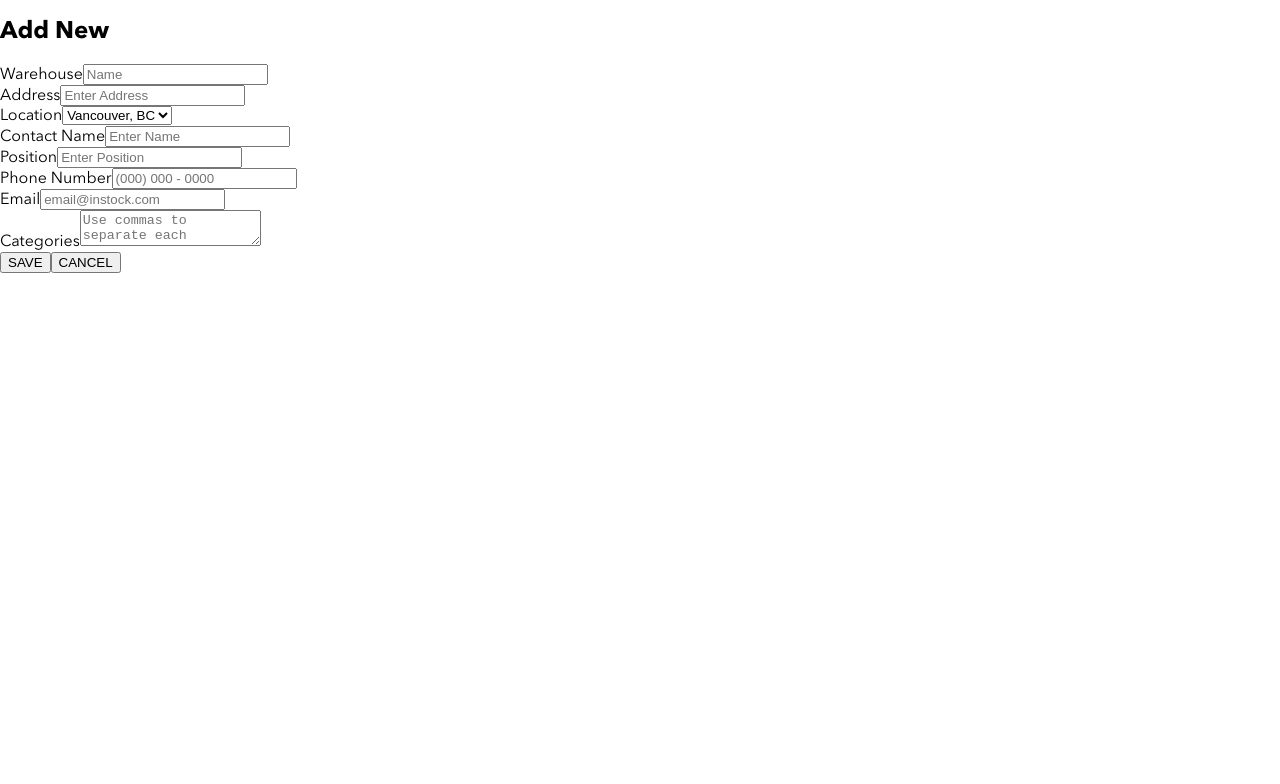
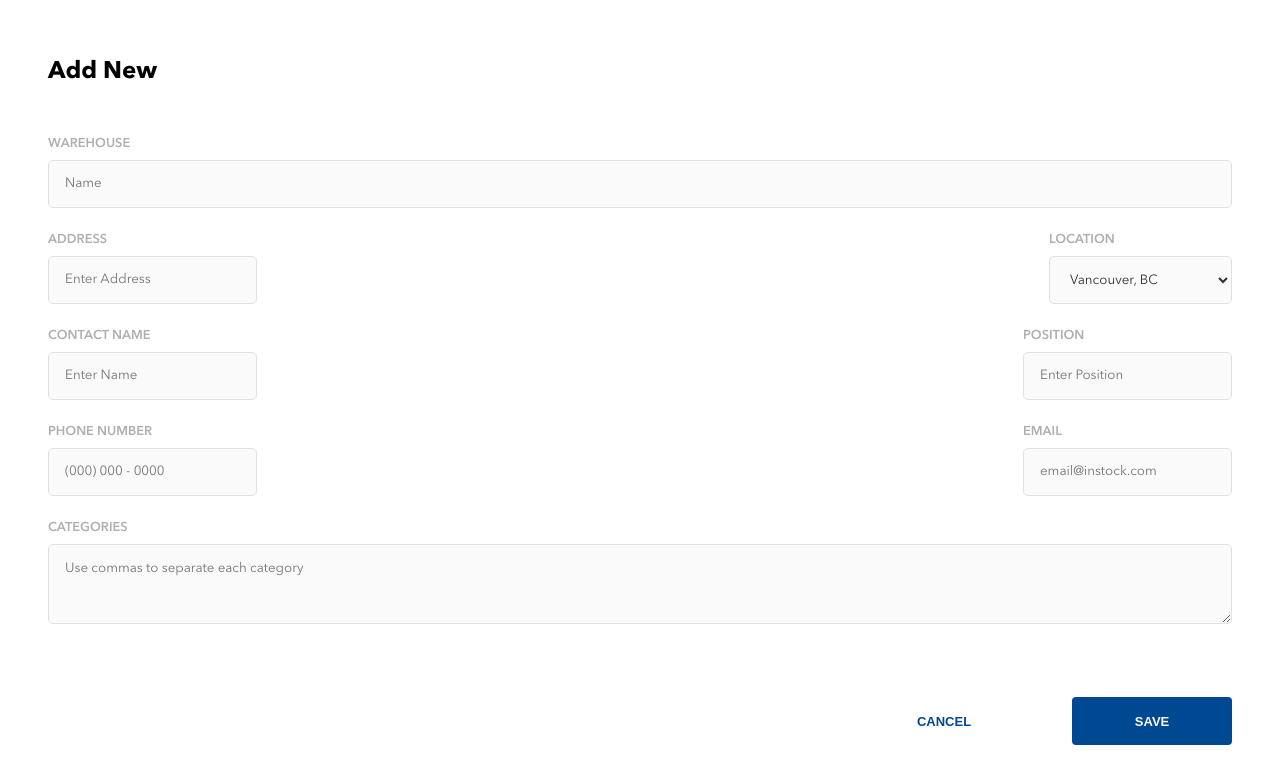
Before and after one commit to mkimsing/Instock, a React (Create React App) app in the folder client/: page /addWarehouse in a window 1280 px wide. Shown: the top 784 px of the page. Built offline with nearby package versions, Linux system fonts and the light colour scheme.

Commit message:
add warehouse mobile ok,tablet,desktop WIP

```diff
--- a/client/src/components/AddWarehouse.js
+++ b/client/src/components/AddWarehouse.js
@@ -7,18 +7,18 @@ export default class AddWarehouse extends Component {
       <div className="addWarehouse">
         <h1>Add New</h1>
         <form>
-          <div className="addWarehouse__header caps">
-            Warehouse
+          <>
+            <div className="addWarehouse__header">Warehouse</div>
             <input
               className="addWarehouse__input"
               type="text"
               name="warehouse"
               placeholder="Name"
             />
-          </div>
+          </>
           <div className="addWarehouse__address-location">
-            <div className="addWarehouse__header caps">
-              Address
+            <div className="addWarehouse__stack">
+              <div className="addWarehouse__header">Address</div>
               <input
                 className="addWarehouse__input"
                 type="text"
@@ -26,8 +26,8 @@ export default class AddWarehouse extends Component {
                 placeholder="Enter Address"
               />
             </div>
-            <div className="addWarehouse__header caps">
-              Location
+            <div className="addWarehouse__stack">
+              <div className="addWarehouse__header">Location</div>
               <select
                 className="addWarehouse__input addWarehouse__input--select"
                 name="city"
@@ -38,8 +38,8 @@ export default class AddWarehouse extends Component {
             </div>
           </div>
           <div className="addWarehouse__contact-position">
-            <div className="addWarehouse__header caps">
-              Contact Name
+            <div className="addWarehouse__stack">
+                <div className="addWarehouse__header">Contact Name</div>
                 <input
                 className="addWarehouse__input"
                 type="text"
@@ -47,8 +47,8 @@ export default class AddWarehouse extends Component {
                 placeholder="Enter Name"
                 />
             </div>
-            <div className="addWarehouse__header caps">
-              Position
+            <div className="addWarehouse__stack">
+                <div className="addWarehouse__header">Position</div>
                 <input
                 className="addWarehouse__input"
                 type="text"
@@ -58,8 +58,8 @@ export default class AddWarehouse extends Component {
             </div>
           </div>
           <div className="addWarehouse__contact-info">
-            <div className="addWarehouse__header caps">
-              Phone Number
+            <div className="addWarehouse__stack">
+                <div className="addWarehouse__header">Phone Number</div>
                 <input
                 className="addWarehouse__input"
                 type="text"
@@ -67,9 +67,8 @@ export default class AddWarehouse extends Component {
                 placeholder="(000) 000 - 0000"
                 />
             </div>
-          </div>
-          <div className="addWarehouse__header caps">
-            Email
+            <div className="addWarehouse__stack">
+                <div className="addWarehouse__header">Email</div>
                 <input
                 className="addWarehouse__input"
                 type="text"
@@ -77,18 +76,17 @@ export default class AddWarehouse extends Component {
                 placeholder="email@instock.com"
                 />
             </div>
+           </div>
           <div className="addWarehouse__categories">
-            <div className="addWarehouse__header caps">
-              Categories
+            <div className="addWarehouse__header">Categories</div>
             <textarea
               className="addWarehouse__input addWarehouse__input--description"
               placeholder="Use commas to separate each category"
             />
           </div>
-          </div>
           <div className="addWarehouse__buttons">
             <button>SAVE</button>
-            <button>CANCEL</button>
+            <button className="cancel-button">CANCEL</button>
           </div>
         </form>
       </div>
--- a/client/src/styles/App.css
+++ b/client/src/styles/App.css
@@ -1068,4 +1068,166 @@ body h5 {
     margin-right: 180px;
   }
 }
+
+.addWarehouse {
+  margin-right: 16px;
+  margin-left: 16px;
+  font-family: AvenirNext;
+  font-weight: 550;
+}
+
+.addWarehouse h1 {
+  margin-top: 32px;
+}
+
+.addWarehouse__header {
+  display: -webkit-box;
+  display: -ms-flexbox;
+  display: flex;
+  font-size: 0.8rem;
+  color: #afafaf;
+  margin-top: 32px;
+  padding-bottom: 8px;
+  text-transform: uppercase;
+}
+
+.addWarehouse__input {
+  background-color: #fafafa;
+  border: #e1e1e1 solid 1px;
+  border-radius: 5px;
+  height: 48px;
+  width: 100%;
+  font-family: AvenirNext;
+  color: #323232;
+  padding-left: 16px;
+  -webkit-box-sizing: border-box;
+          box-sizing: border-box;
+}
+
+.addWarehouse__input--select {
+  padding-right: 16px;
+}
+
+.addWarehouse__input--description {
+  height: 80px;
+  padding-top: 16px;
+}
+
+.addWarehouse .addWarehouse__address-location,
+.addWarehouse .addWarehouse__contact-position,
+.addWarehouse .addWarehouse__contact-info {
+  display: -webkit-box;
+  display: -ms-flexbox;
+  display: flex;
+  -webkit-box-orient: vertical;
+  -webkit-box-direction: normal;
+      -ms-flex-direction: column;
+          flex-direction: column;
+}
+
+.addWarehouse__buttons {
+  display: -webkit-box;
+  display: -ms-flexbox;
+  display: flex;
+  -webkit-box-orient: vertical;
+  -webkit-box-direction: normal;
+      -ms-flex-direction: column;
+          flex-direction: column;
+}
+
+.addWarehouse__buttons button {
+  background-color: #004892;
+  color: #fafafa;
+  font-weight: bold;
+  border-radius: 4px;
+  width: 100%;
+  border: none;
+  height: 40px;
+  font-size: 13px;
+  margin-top: 27px;
+}
+
+.addWarehouse__buttons .cancel-button {
+  background-color: white;
+  color: #004892;
+  text-align: center;
+  font-weight: 550;
+  font-size: 13px;
+  margin-top: 27px;
+  margin-bottom: 27px;
+}
+
+@media only screen and (min-width: 768px) {
+  .addWarehouse {
+    margin-left: 48px;
+    margin-right: 48px;
+  }
+  .addWarehouse h1 {
+    margin-top: 56px;
+    margin-bottom: 48px;
+  }
+  .addWarehouse__header {
+    display: -webkit-box;
+    display: -ms-flexbox;
+    display: flex;
+    -webkit-box-orient: vertical;
+    -webkit-box-direction: normal;
+        -ms-flex-direction: column;
+            flex-direction: column;
+    margin-top: 0px;
+  }
+  .addWarehouse .addWarehouse__address-location,
+  .addWarehouse .addWarehouse__contact-position,
+  .addWarehouse .addWarehouse__contact-info {
+    display: -webkit-box;
+    display: -ms-flexbox;
+    display: flex;
+    -webkit-box-orient: horizontal;
+    -webkit-box-direction: normal;
+        -ms-flex-direction: row;
+            flex-direction: row;
+    -webkit-box-pack: justify;
+        -ms-flex-pack: justify;
+            justify-content: space-between;
+    margin-top: 24px;
+  }
+  .addWarehouse .addWarehouse__address-location .addWarehouse__stack,
+  .addWarehouse .addWarehouse__contact-position .addWarehouse__stack,
+  .addWarehouse .addWarehouse__contact-info .addWarehouse__stack {
+    display: -webkit-box;
+    display: -ms-flexbox;
+    display: flex;
+    -webkit-box-orient: vertical;
+    -webkit-box-direction: normal;
+        -ms-flex-direction: column;
+            flex-direction: column;
+  }
+  .addWarehouse .addWarehouse__address-location .addWarehouse__stack .addWarehouse__input,
+  .addWarehouse .addWarehouse__contact-position .addWarehouse__stack .addWarehouse__input,
+  .addWarehouse .addWarehouse__contact-info .addWarehouse__stack .addWarehouse__input {
+    margin-right: 40px;
+  }
+  .addWarehouse__buttons {
+    display: -webkit-box;
+    display: -ms-flexbox;
+    display: flex;
+    -webkit-box-orient: horizontal;
+    -webkit-box-direction: reverse;
+        -ms-flex-direction: row-reverse;
+            flex-direction: row-reverse;
+    margin-top: 40px;
+    margin-bottom: 40px;
+  }
+  .addWarehouse__buttons button {
+    height: 48px;
+    width: 160px;
+  }
+  .addWarehouse__buttons .cancel-button {
+    height: 48px;
+    margin-right: 48px;
+  }
+  .addWarehouse .addWarehouse__categories {
+    margin-top: 24px;
+  }
+}
 /*# sourceMappingURL=App.css.map */
--- a/client/src/styles/App.scss
+++ b/client/src/styles/App.scss
@@ -6,4 +6,5 @@
 @import "./partials/warehousesPage";
 @import "./partials/editProduct";
 @import "./partials/addProduct";
-@import "./partials//warehouseInventoryPage";
+@import "./partials/warehouseInventoryPage";
+@import "./partials/addWarehouse";
--- a/client/src/styles/partials/_addWarehouse.scss
+++ b/client/src/styles/partials/_addWarehouse.scss
@@ -1,17 +1,20 @@
-// .caps {
-//     text-transform: uppercase;
-// }
 .addWarehouse {
   margin-right: 16px;
   margin-left: 16px;
   font-family: AvenirNext;
-    //form {
+  font-weight: 550;
 
-    header {
+  h1 {
+    margin-top: 32px;
+  }
+
+  &__header {
+    display: flex;
     font-size: 0.8rem;
     color: $SILVER;
+    margin-top: 32px;
     padding-bottom: 8px;
-        padding-top: 24px;
+    text-transform: uppercase;
   }
 
   &__input {
@@ -35,5 +38,94 @@
     }
   }
 
-    //}
+  .addWarehouse__address-location,
+  .addWarehouse__contact-position,
+  .addWarehouse__contact-info {
+    display: flex;
+    flex-direction: column;
   }
+
+  &__buttons {
+    display: flex;
+    flex-direction: column;
+
+    button {
+      background-color: $BLUE;
+      color: $ALABASTER;
+      font-weight: bold;
+      border-radius: 4px;
+      width: 100%;
+      border: none;
+      height: 40px;
+      font-size: 13px;
+      margin-top: 27px;
+    }
+
+    .cancel-button {
+      background-color: white;
+      color: $BLUE;
+      text-align: center;
+      font-weight: 550;
+      font-size: 13px;
+      margin-top: 27px;
+      margin-bottom: 27px;
+    }
+  }
+}
+
+@media only screen and (min-width: 768px) {
+  .addWarehouse {
+    margin-left: 48px;
+    margin-right: 48px;
+
+    h1 {
+      margin-top: 56px;
+      margin-bottom: 48px;
+    }
+
+    &__header {
+      display: flex;
+      flex-direction: column;
+      margin-top: 0px;
+    }
+
+    .addWarehouse__address-location,
+    .addWarehouse__contact-position,
+    .addWarehouse__contact-info {
+      display: flex;
+      flex-direction: row;
+      justify-content: space-between;
+      margin-top: 24px;
+
+      .addWarehouse__stack {
+        display: flex;
+        flex-direction: column;
+
+        .addWarehouse__input {
+          margin-right: 40px;
+        }
+      }
+    }
+
+    &__buttons {
+      display: flex;
+      flex-direction: row-reverse;
+      margin-top: 40px;
+      margin-bottom: 40px;
+
+      button {
+        height: 48px;
+        width: 160px;
+      }
+
+      .cancel-button {
+        height: 48px;
+        margin-right: 48px;
+      }
+    }
+
+    .addWarehouse__categories {
+      margin-top: 24px;
+    }
+  }
+}
```
Also changed, not shown: 1 other file (tests, documents, lock files or other folders). Lines whose indentation alone changed are shown as unchanged.
